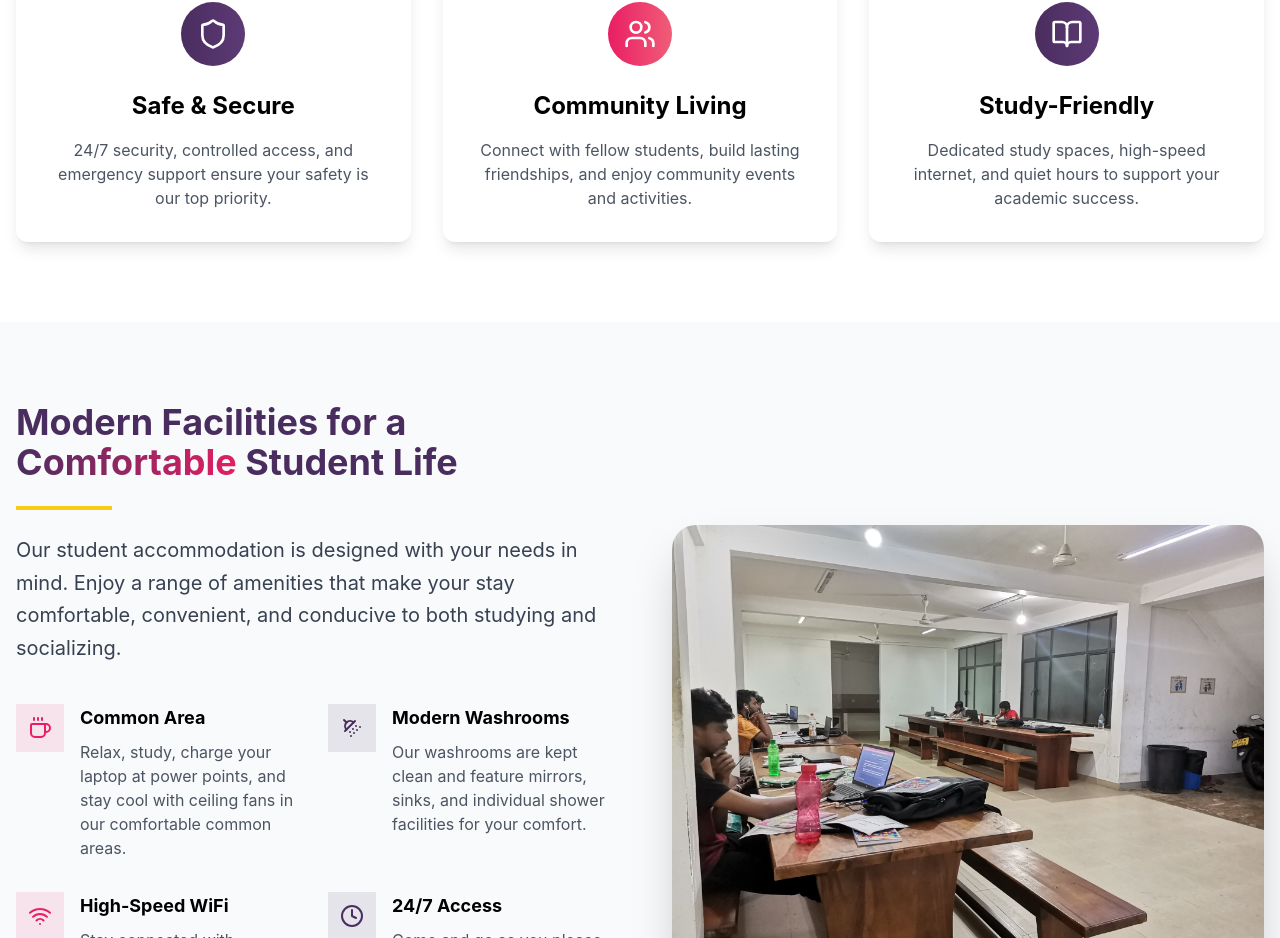
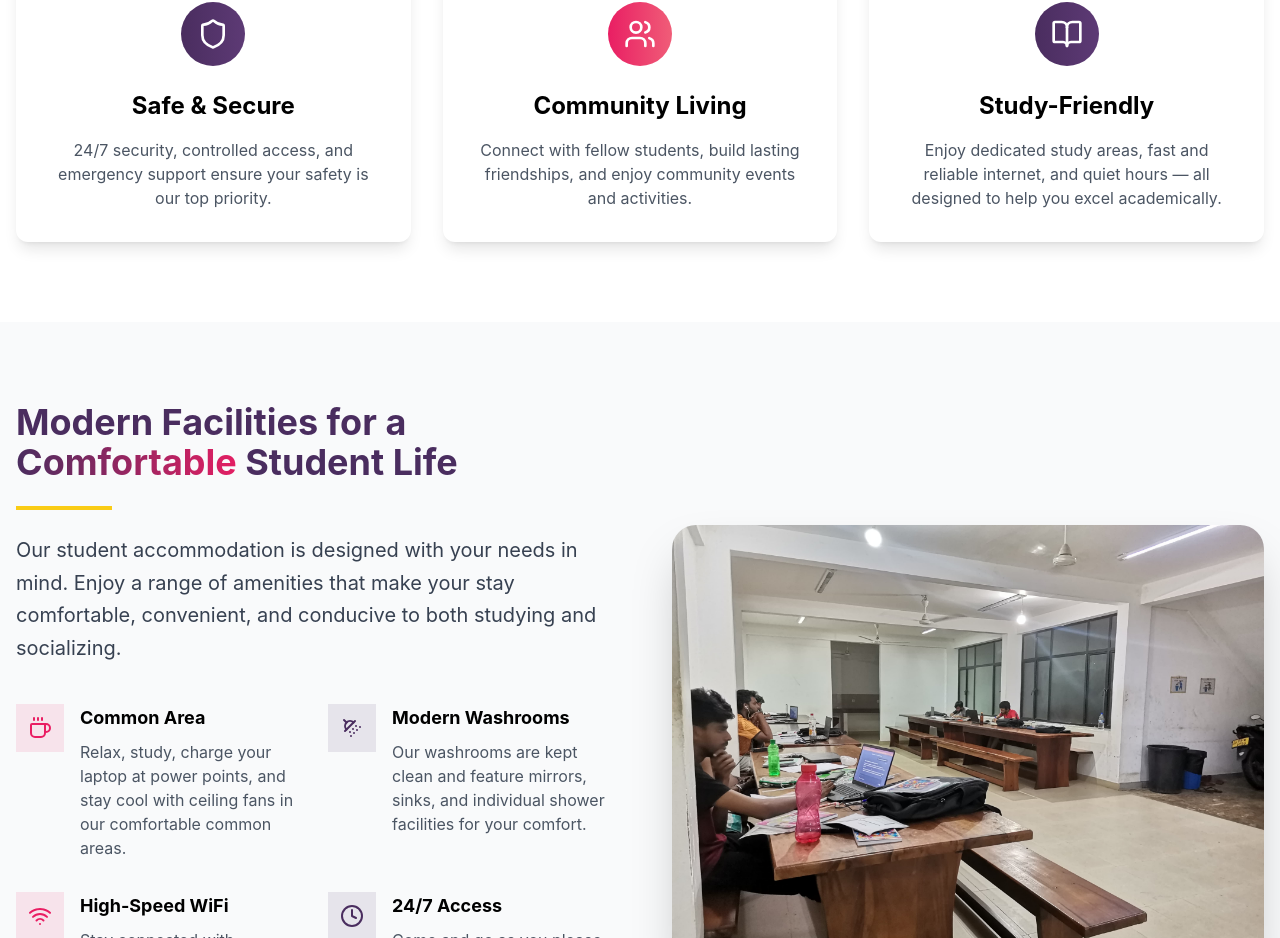
Before and after one commit to Maalinda/ruhuna-hms-FS-main, a React (Vite) app: page / in a window 1280 px wide. Shown: the part 1279-2217 px from the top of the page. Built offline with nearby package versions, Linux system fonts and the light colour scheme; no server answers.

Commit message:
Update Home.jsx

```diff
--- a/src/pages/Home.jsx
+++ b/src/pages/Home.jsx
@@ -274,8 +274,8 @@ export default function Home() {
                 Study-Friendly
               </h3>
               <p className="text-gray-600 text-center">
-                Dedicated study spaces, high-speed internet, and quiet hours to
-                support your academic success.
+                Enjoy dedicated study areas, fast and reliable internet,
+                and quiet hours — all designed to help you excel academically.
               </p>
             </div>
           </div>
```
